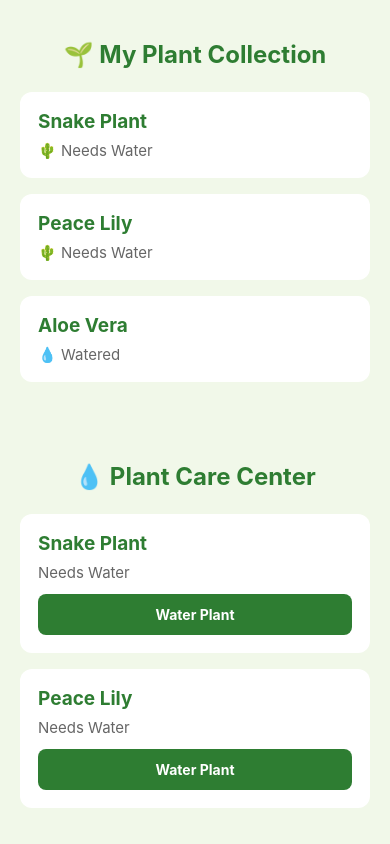
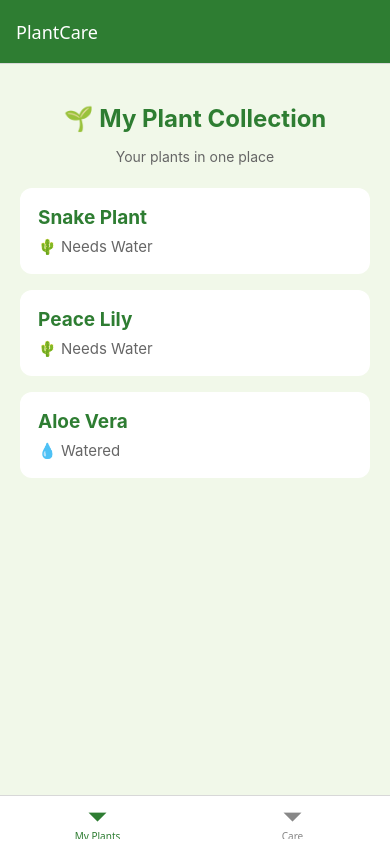
Before and after one commit to kristelannemaesameran-ai/ACTIVITY6_YURI, a React Native app in the folder MyActivity6/: screen / in a window 390 px wide. Built offline with nearby package versions, Linux system fonts and the light colour scheme.

Commit message:
Add bottom tab navigation

```diff
--- a/MyActivity6/App.js
+++ b/MyActivity6/App.js
@@ -9,8 +9,13 @@ import {
   StyleSheet,
 } from 'react-native';
 
+import { NavigationContainer } from '@react-navigation/native';
+import { createBottomTabNavigator } from '@react-navigation/bottom-tabs';
+
 const PlantContext = createContext();
+const Tab = createBottomTabNavigator();
 
+// Manage shared plant information
 function PlantProvider({ children }) {
   const [plants, setPlants] = useState([
     { id: '1', name: 'Snake Plant', watered: false },
@@ -20,7 +25,7 @@ function PlantProvider({ children }) {
 
   const [loading, setLoading] = useState(false);
 
-  // Simulate saving a plant update
+  // Update watering status with a short saving delay
   const waterPlant = (id) => {
     if (loading) return;
 
@@ -46,12 +51,14 @@ function PlantProvider({ children }) {
   );
 }
 
+// First tab: Display the plant collection
 function HomeTab() {
   const { plants, loading } = useContext(PlantContext);
 
   return (
     <View style={styles.container}>
       <Text style={styles.title}>🌱 My Plant Collection</Text>
+      <Text style={styles.subtitle}>Your plants in one place</Text>
 
       {loading && (
         <Text style={styles.loading}>Updating plant information...</Text>
@@ -73,12 +80,14 @@ function HomeTab() {
   );
 }
 
+// Second tab: Manage plant care
 function CareTab() {
   const { plants, waterPlant, loading } = useContext(PlantContext);
 
   return (
     <View style={styles.container}>
       <Text style={styles.title}>💧 Plant Care Center</Text>
+      <Text style={styles.subtitle}>Manage your watering activities</Text>
 
       {loading && (
         <View style={styles.loadingContainer}>
@@ -113,30 +122,61 @@ function CareTab() {
   );
 }
 
+// Main application with two bottom navigation tabs
 export default function App() {
   return (
     <PlantProvider>
-      <View style={{ flex: 1 }}>
-        <HomeTab />
-        <CareTab />
-      </View>
+      <NavigationContainer>
+        <Tab.Navigator
+          screenOptions={{
+            headerStyle: { backgroundColor: '#2E7D32' },
+            headerTintColor: '#FFFFFF',
+            tabBarActiveTintColor: '#2E7D32',
+            tabBarInactiveTintColor: '#888888',
+          }}
+        >
+          <Tab.Screen
+            name="Home"
+            component={HomeTab}
+            options={{
+              title: 'PlantCare',
+              tabBarLabel: 'My Plants',
+            }}
+          />
+
+          <Tab.Screen
+            name="Care"
+            component={CareTab}
+            options={{
+              title: 'Plant Care',
+              tabBarLabel: 'Care',
+            }}
+          />
+        </Tab.Navigator>
+      </NavigationContainer>
     </PlantProvider>
   );
 }
 
+// Application styles
 const styles = StyleSheet.create({
   container: {
     flex: 1,
     backgroundColor: '#F1F8E9',
     padding: 20,
-    paddingTop: 40,
   },
   title: {
     fontSize: 24,
     fontWeight: 'bold',
     color: '#2E7D32',
     textAlign: 'center',
-    marginBottom: 15,
+    marginTop: 20,
+  },
+  subtitle: {
+    fontSize: 14,
+    color: '#666666',
+    textAlign: 'center',
+    marginVertical: 15,
   },
   card: {
     backgroundColor: '#FFFFFF',
@@ -152,7 +192,7 @@ const styles = StyleSheet.create({
   },
   status: {
     fontSize: 15,
-    color: '#666',
+    color: '#666666',
     marginTop: 8,
   },
   button: {
--- a/MyActivity6/package.json
+++ b/MyActivity6/package.json
@@ -3,6 +3,7 @@
   "version": "1.0.0",
   "main": "index.js",
   "dependencies": {
+    "@react-navigation/bottom-tabs": "^7.21.0",
     "@react-navigation/native": "^7.5.1",
     "@react-navigation/native-stack": "^7.21.0",
     "expo": "~58.0.23",
```
Also changed, not shown: 1 other file (tests, documents, lock files or other folders).
